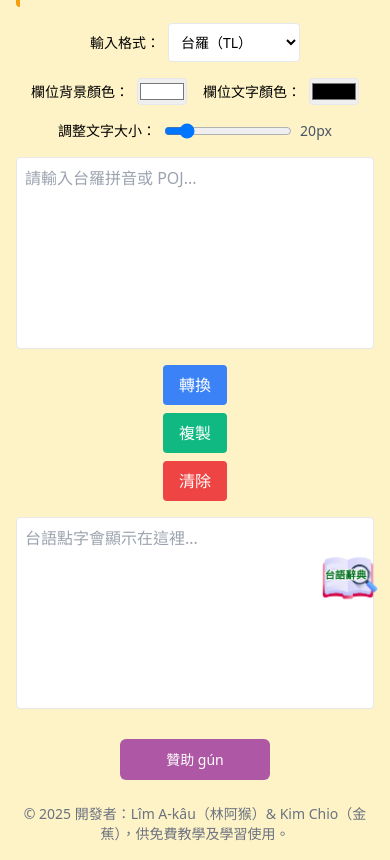
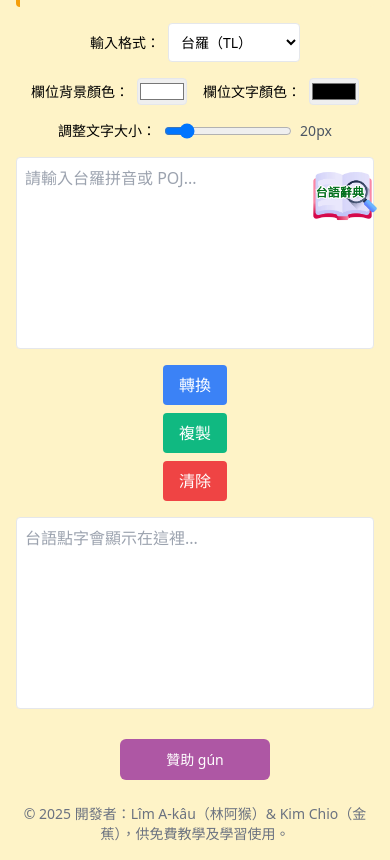
Before and after one commit to hunzan/haka_to_braille, a Flask app: page / in a window 390 px wide. Shown: the part 226-1086 px from the top of the page. Run offline with Flask 3, Linux system fonts and the light colour scheme.

Commit message:
Adjust css in index.html

```diff
--- a/templates/index.html
+++ b/templates/index.html
@@ -23,14 +23,15 @@
     width: 100px;  /* 建議縮小一點，不然 300x200 可能太大 */
     height: auto;  /* 自動等比例縮放 */
   }
-      @media (max-width: 640px) {
+    @media (max-width: 640px) {
     .corner-link {
-      top: auto;
-      bottom: 10px;  /* 移到畫面下方 */
+      top: 50%;
+      bottom: auto;
       right: 10px;
+      transform: translateY(-50%);  /* 垂直置中 */
     }
     .resized-img {
-      width: 60px; /* 縮小圖示，避免佔空間 */
+      width: 70px; /* 縮小圖示，避免佔空間 */
     }
   }
 
```
